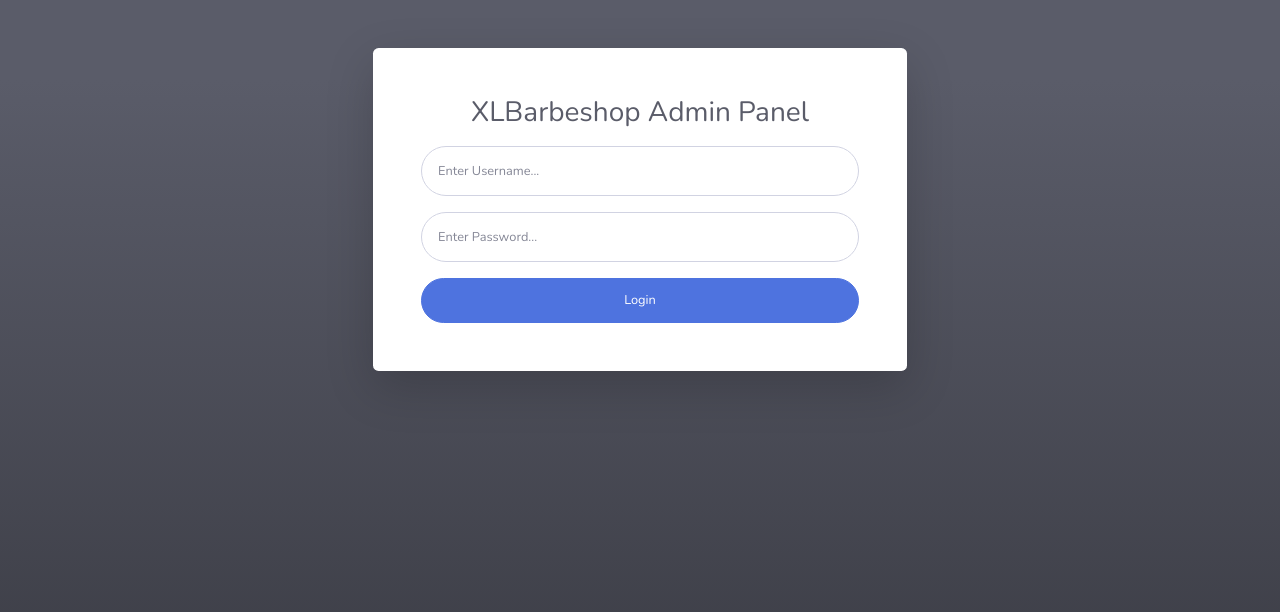
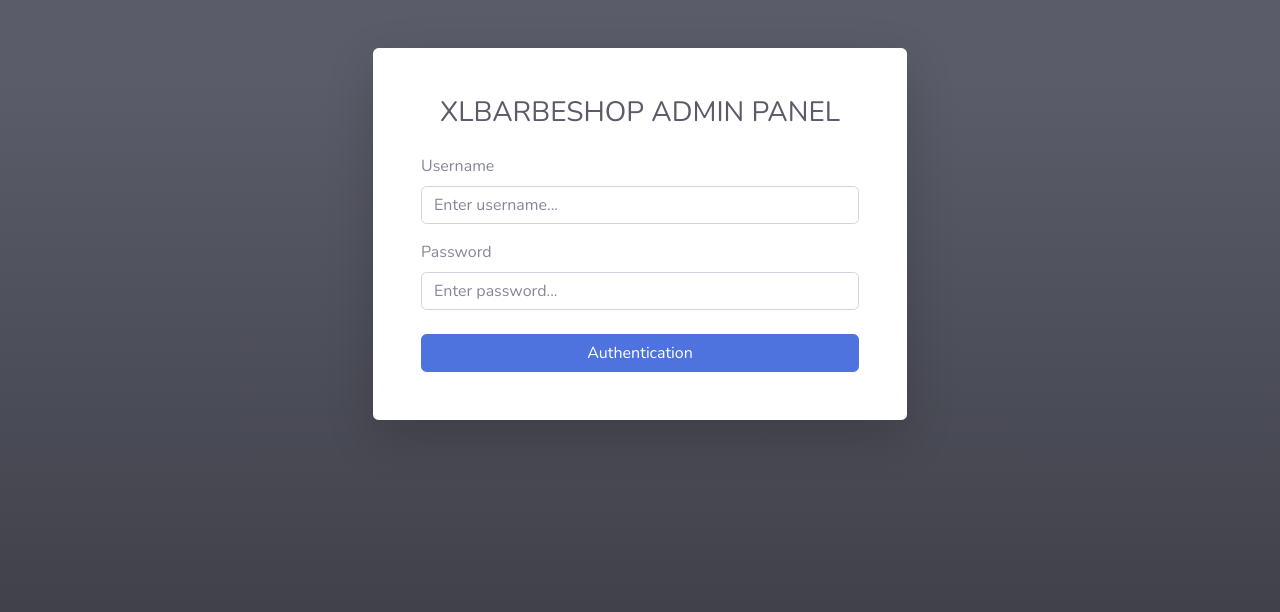
Before and after one commit to gmurad97/CodeIgniter-Integration, a CodeIgniter app: page /xlbarbershop/admin_auth in a window 1280 px wide. Shown: the top 612 px of the page. Run offline with CodeIgniter, Linux system fonts and the light colour scheme.

Commit message:
added session,login and logout function

```diff
--- a/application/config/routes.php
+++ b/application/config/routes.php
@@ -62,7 +62,9 @@ $route["about"]                 = "UserController/xlb_user_about";
 
 /*ADMIN CONTROLLER*/
 $route["admin_auth"]            = "AdminController/xlb_admin_login";
+$route["admin_auth_action"]     = "AdminController/xlb_admin_login_action";
 $route["dashboard"]             = "AdminController/xlb_admin_dashboard";
+$route["admin_logout"]          = "AdminController/xlb_admin_logout";
 
 /*TEAM CRUD*/
 $route["team_create"]           = "AdminController/xlb_admin_team_create";
--- a/application/controllers/AdminController.php
+++ b/application/controllers/AdminController.php
@@ -11,6 +11,40 @@ class AdminController extends CI_Controller
     public function xlb_admin_login()
     {
         $this->load->view("admin/Login");
+    }
+
+    public function xlb_admin_login_action()
+    {
+        $input_admin_username = $_POST["input_admin_username"];
+        $input_admin_password = $_POST["input_admin_password"];
+        if (!empty($input_admin_username) && !empty($input_admin_password)) {
+            $data = [
+                "a_username" => $input_admin_username,
+                "a_password" => hash("SHA256", hash("MD5", $input_admin_password))
+            ];
+            $admin_db_row = $this->AdminModel->admin_get_db_row($data);
+            if ($admin_db_row) {
+                $this->session->set_userdata("adm_firstname", $admin_db_row["a_firstname"]);
+                $this->session->set_userdata("adm_lastname", $admin_db_row["a_lastname"]);
+                $this->session->set_userdata("adm_img", $admin_db_row["a_img"]);
+                redirect(base_url('dashboard'));
+            } else {
+                $this->session->set_flashdata("adm_auth_error", "Error! Wrong \"Username\" or \"Password\"");
+                redirect($_SERVER["HTTP_REFERER"]);
+            }
+        } else {
+            $this->session->set_flashdata("adm_auth_error", "Error! Empty \"Username\" or \"Password\"");
+            redirect($_SERVER["HTTP_REFERER"]);
+        }
+    }
+
+    public function xlb_admin_logout()
+    {
+        $this->session->unset_userdata("adm_firstname");
+        $this->session->unset_userdata("adm_lastname");
+        $this->session->unset_userdata("adm_img");
+        $this->session->set_flashdata("adm_logout_success", "The session ended successfully!");
+        redirect(base_url('admin_auth'));
     }
 
     public function xlb_admin_dashboard()
--- a/application/models/AdminModel.php
+++ b/application/models/AdminModel.php
@@ -30,4 +30,9 @@ class AdminModel extends CI_Model
     {
         $this->db->where("t_uid", $t_uid)->update("team", $data);
     }
+
+    public function admin_get_db_row($data)
+    {
+        return $this->db->where($data)->get("admin")->row_array();
+    }
 }
--- a/application/views/admin/Login.php
+++ b/application/views/admin/Login.php
@@ -22,18 +22,44 @@
                     <div class="card-body p-0">
                         <div class="row">
                             <div class="col-lg-12">
+                                <div class="full-wh"></div>
                                 <div class="p-5">
                                     <div class="text-center">
-                                        <h1 class="h3 text-gray-800 mb-3">XLBarbeshop Admin Panel</h1>
+                                        <h1 class="h3 text-uppercase text-gray-800 mb-4">XLBarbeshop Admin Panel</h1>
                                     </div>
-                                    <form class="user">
+                                    <form class="user" action="<?php echo base_url('admin_auth_action'); ?>" method="POST" enctype="application/x-www-form-urlencoded">
                                         <div class="form-group">
-                                            <input type="admin_email" class="form-control form-control-user" id="exampleInputEmail" placeholder="Enter Username...">
+                                            <label for="label_admin_username">Username</label>
+                                            <input type="text" name="input_admin_username" class="form-control" id="label_admin_username" placeholder="Enter username...">
                                         </div>
                                         <div class="form-group">
-                                            <input type="admin_password" class="form-control form-control-user" id="exampleInputPassword" placeholder="Enter Password...">
+                                            <label for="label_admin_password">Password</label>
+                                            <input type="password" name="input_admin_password" class="form-control" id="label_admin_password" placeholder="Enter password...">
                                         </div>
-                                        <a href="<?php echo base_url('dashboard'); ?>" class="btn btn-primary btn-user btn-block">Login</a>
+                                        <button type="submit" class="btn btn-primary btn-block mt-4">Authentication</button>
+
+                                        <style>
+                                            .h1-err-message {
+                                                background-color: rgba(255, 0, 0, 0.24);
+                                                color: red;
+                                            }
+
+                                            .h1-success-message {
+                                                background-color: rgba(0, 255, 0, 0.24);
+                                                color: green;
+                                            }
+                                        </style>
+
+                                        <?php if ($this->session->flashdata("adm_auth_error")) { ?>
+                                            <h1 class="h1-err-message h6 text-center rounded p-3 mt-4">
+                                                <?php echo $this->session->flashdata("adm_auth_error") ?>
+                                            </h1>
+                                        <?php } ?>
+                                        <?php if ($this->session->flashdata("adm_logout_success")) { ?>
+                                            <h1 class="h1-success-message h6 text-center rounded p-3 mt-4">
+                                                <?php echo $this->session->flashdata("adm_logout_success") ?>
+                                            </h1>
+                                        <?php } ?>
                                     </form>
                                 </div>
                             </div>
--- a/application/views/admin/includes/FooterScripts.php
+++ b/application/views/admin/includes/FooterScripts.php
@@ -13,7 +13,7 @@
             <div class="modal-body">Select "Logout" below if you are ready to end your current session.</div>
             <div class="modal-footer">
                 <button class="btn btn-secondary" type="button" data-dismiss="modal">Cancel</button>
-                <a class="btn btn-primary" href="login.html">Logout</a>
+                <a class="btn btn-primary" href="<?php echo base_url('admin_logout'); ?>">Logout</a>
             </div>
         </div>
     </div>
```
Also changed, not shown: application/views/admin/includes/HeaderScripts.php (+7 -0 lines), application/views/admin/includes/Navbar.php (+4 -12 lines), xlbarbershop_db.sql (+23 -1 lines).
